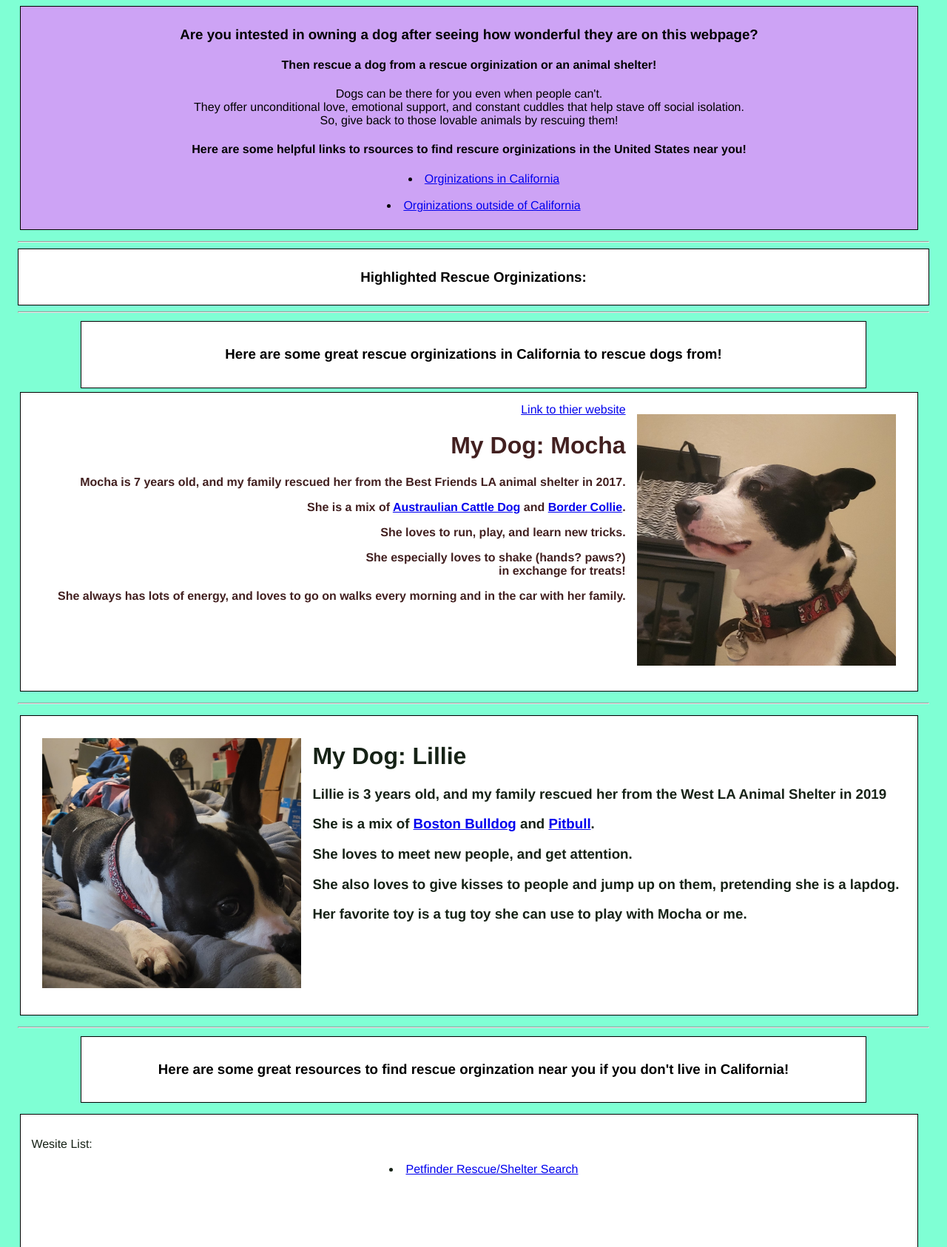
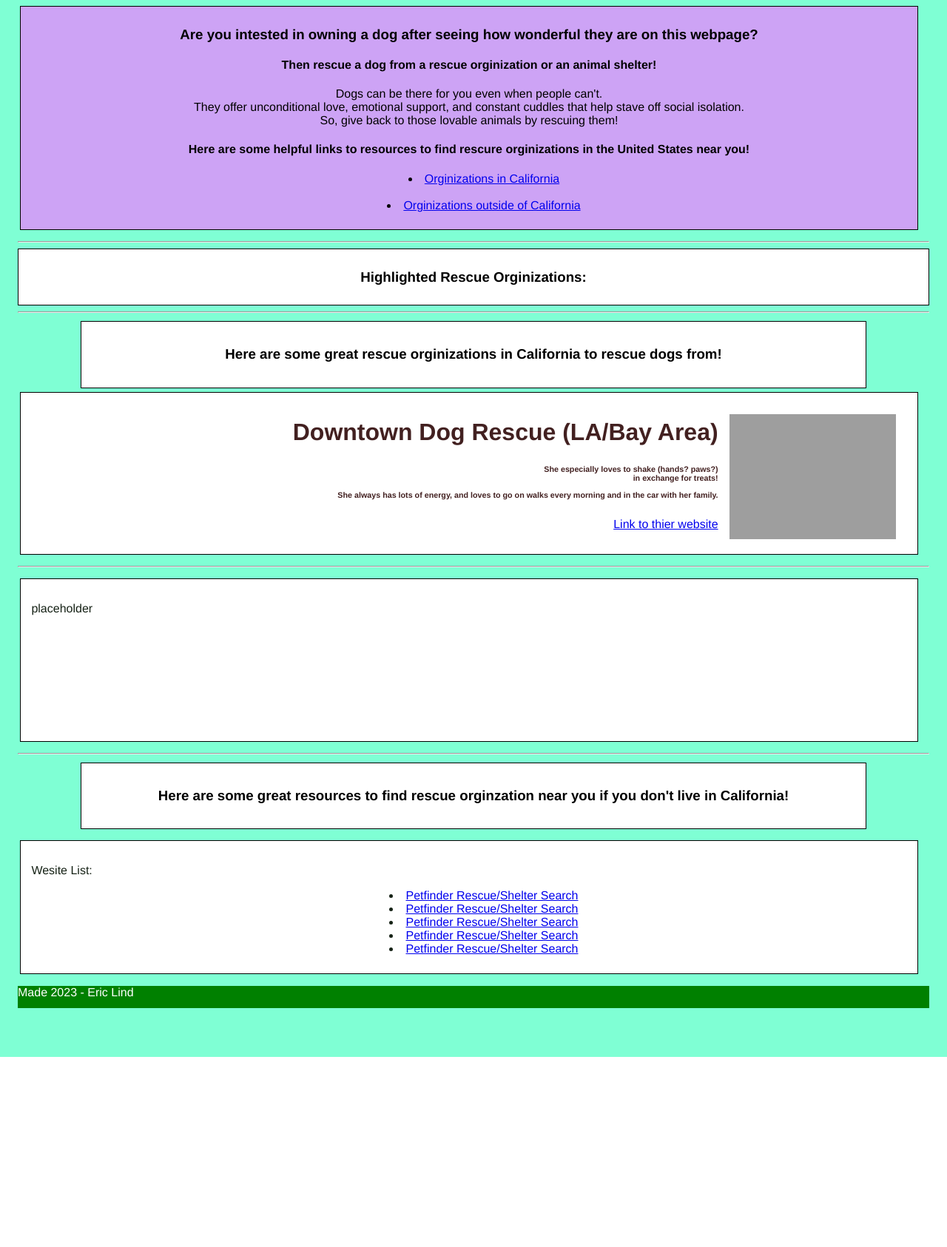
Before and after one commit to EricLindCS/CS112, a PHP site: page /html/rescue.html in a window 1280 px wide. Shown: the part 186-1872 px from the top of the page at 74% size. After the commit the page ends 1615 px from the top, so only its background shows below. Run offline with PHP 8.4, Linux system fonts and the light colour scheme; grey boxes are pictures that could not be loaded.

Commit message:
rescue updates

```diff
--- a/Week 2/css/rescueCSS.css
+++ b/Week 2/css/rescueCSS.css
@@ -76,7 +76,7 @@ float: right;
     background-color: white;
     padding:.9em;
     text-align:right;
-    height: 375px;
+    height: 190px;
 }
 
 .CA-ORG2 {
@@ -86,7 +86,7 @@ float: right;
     padding:.9em;
     background-color: white;
     text-align:left;
-    height: 375px;
+    height: 190px;
 }
 
 .OtherOrgs {
--- a/Week 2/html/rescue.html
+++ b/Week 2/html/rescue.html
@@ -29,7 +29,7 @@
 
  <p>Dogs can be there for you even when people can't. <br> They offer unconditional love, emotional support, and constant cuddles that help stave off social isolation. <br> So, give back to those lovable animals by rescuing them!</p>
 
-      <h4>Here are some helpful links to rsources to find rescure orginizations in the United States near you!</h4>
+      <h4>Here are some helpful links to resources to find rescure orginizations in the United States near you!</h4>
       <div id="doglinks">
       <ul>
             <li><a href="#CARescue">Orginizations in California</a></li> <br>
@@ -49,30 +49,19 @@
 </div>
 
 <div class="CA-ORG1">
-      <a href="https://downtowndogrescue.org/">Link to thier website</a>
-<img src="../images/mocha.jpg" alt="An Image" width="350" id="hp"/>
-<h1>My Dog: Mocha</h1>
-<h4>
- <p>Mocha is 7 years old, and my family rescued her from the Best Friends LA animal shelter in 2017.</p>
- <p>She is a mix of <a href="https://en.wikipedia.org/wiki/Australian_Cattle_Dog">Austraulian Cattle Dog</a> and <a href="https://en.wikipedia.org/wiki/Border_Collie">Border Collie</a>.</p>
- <p>She loves to run, play, and learn new tricks.</p>
+
+<img src="../images/dtdrlogo.jpg" alt="Downton Dog rescue Logo" width="225" id="hp"/>
+<h1>Downtown Dog Rescue (LA/Bay Area)</h1>
+<h6>
  <p>She especially loves to shake (hands? paws?) <br> in exchange for treats!</p>
  <p>She always has lots of energy, and loves to go on walks every morning and in the car with her family.</p>
-</h4>
+</h6>
+<a href="https://downtowndogrescue.org/">Link to thier website</a>
 </div>
 <hr>
 
 <div class="CA-ORG2">
-
-<img src="../images/lilie.jpg" alt="My Dog Lillie" width="350" id="hp2"/>
-<h1>My Dog: Lillie</h1>
-<h3>
-<p>Lillie is 3 years old, and my family rescued her from the West LA Animal Shelter in 2019</p>
-<p>She is a mix of <a href="https://en.wikipedia.org/wiki/Australian_Cattle_Dog">Boston Bulldog</a> and <a href="https://en.wikipedia.org/wiki/Border_Collie">Pitbull</a>.</p>
-<p>She loves to meet new people, and get attention.</p>
-<p>She also loves to give kisses to people and jump up on them, pretending she is a lapdog.</p>
-<p>Her favorite toy is a tug toy she can use to play with Mocha or me.</p>
-</h3>
+<p>placeholder</p>
 </div>
 
 <div id="OtherTransition">
@@ -87,6 +76,10 @@
 <div class="OtherOrgs">
       <p>Wesite List:</p>
       <ul>
+<li><a href="https://www.petfinder.com/animal-shelters-and-rescues/search/">Petfinder Rescue/Shelter Search</a></li>
+<li><a href="https://www.petfinder.com/animal-shelters-and-rescues/search/">Petfinder Rescue/Shelter Search</a></li>
+<li><a href="https://www.petfinder.com/animal-shelters-and-rescues/search/">Petfinder Rescue/Shelter Search</a></li>
+<li><a href="https://www.petfinder.com/animal-shelters-and-rescues/search/">Petfinder Rescue/Shelter Search</a></li>
 <li><a href="https://www.petfinder.com/animal-shelters-and-rescues/search/">Petfinder Rescue/Shelter Search</a></li>
       </ul>
 
```
